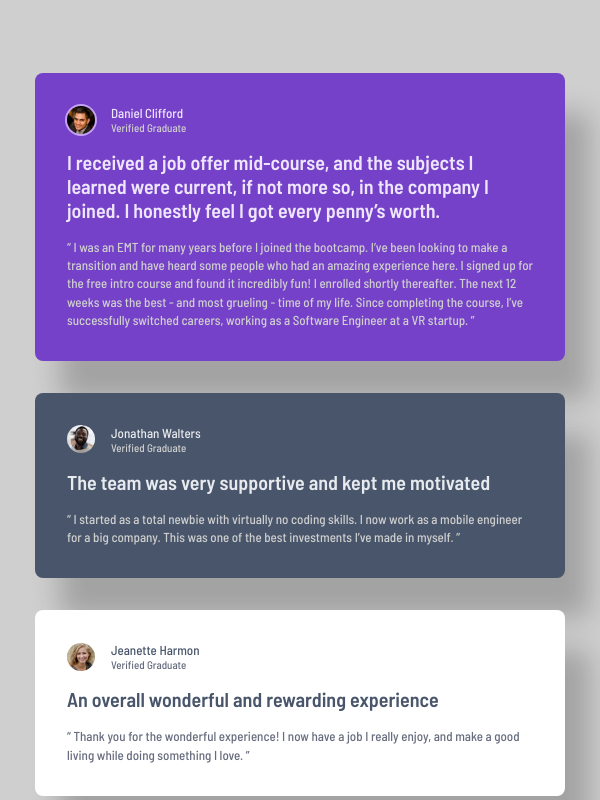
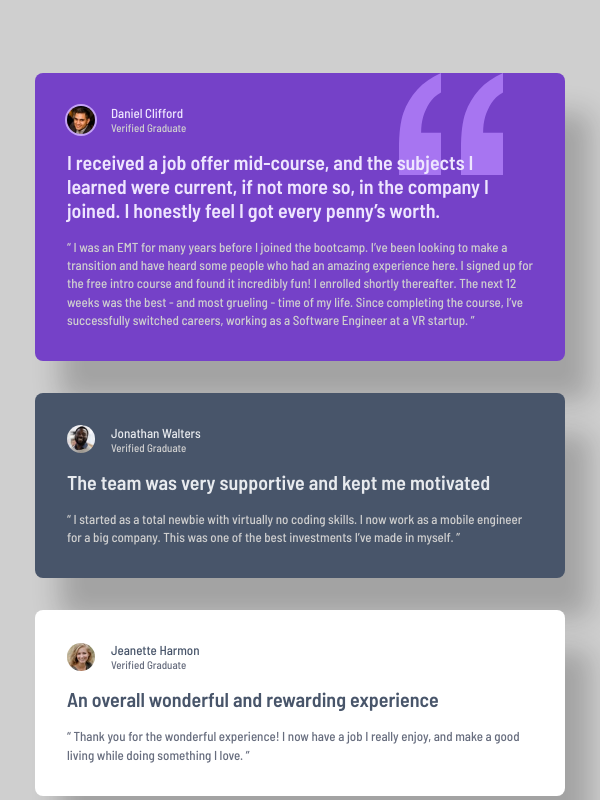
Before and after one commit to sylojos/testimonials-grid-section, a plain HTML site: page index.html in a window 600 px wide. Shown: the top 800 px of the page. Drawn offline with Linux system fonts and the light colour scheme.

Commit message:
feat: add background quote to small tablet size

```diff
--- a/index.html
+++ b/index.html
@@ -30,7 +30,7 @@
         <figure
           class="bg-purple-500 flex flex-col gap-row-16 p-32 testimonial rounded-8"
         >
-          <figcaption class="flex gap-col-16 items-center purple-ring">
+          <figcaption class="flex gap-col-16 items-center purple-ring quote">
             <div>
               <img
                 class="rounded-full"
--- a/styles/style.css
+++ b/styles/style.css
@@ -252,3 +252,18 @@ img {
   background-color: var(--color-purple-300);
   border-radius: var(--radius-full);
 }
+
+@media (min-width: 35em) and (max-width: 47.9375em) {
+  .quote::after {
+    content: "";
+    position: absolute;
+    z-index: -1;
+    inline-size: 104px;
+    block-size: 102px;
+    background-image: url(../images/bg-pattern-quotation.svg);
+    background-repeat: no-repeat;
+    background-position: center;
+    inset-block-start: 0;
+    inset-inline-end: 62px;
+  }
+}
```
